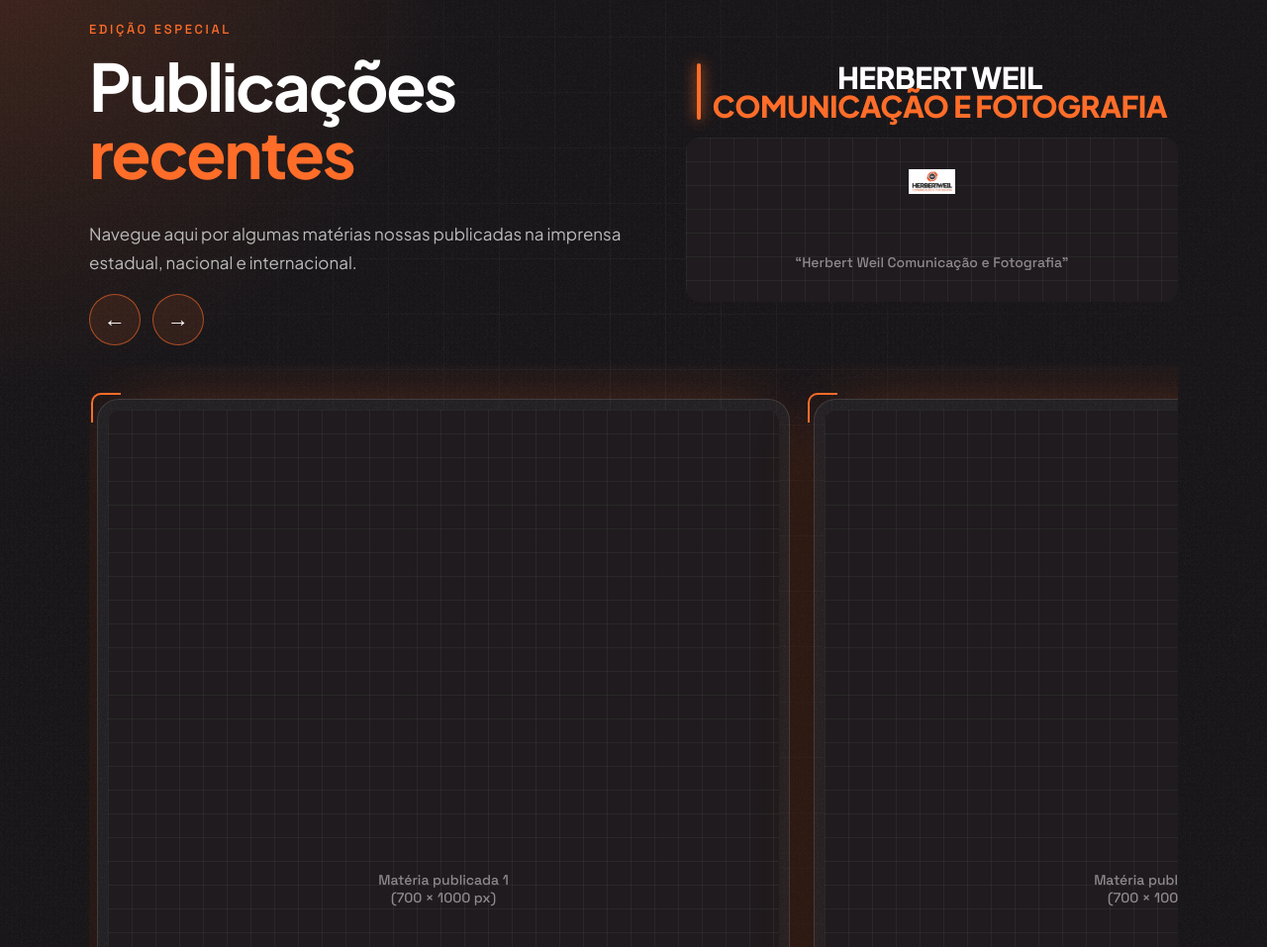
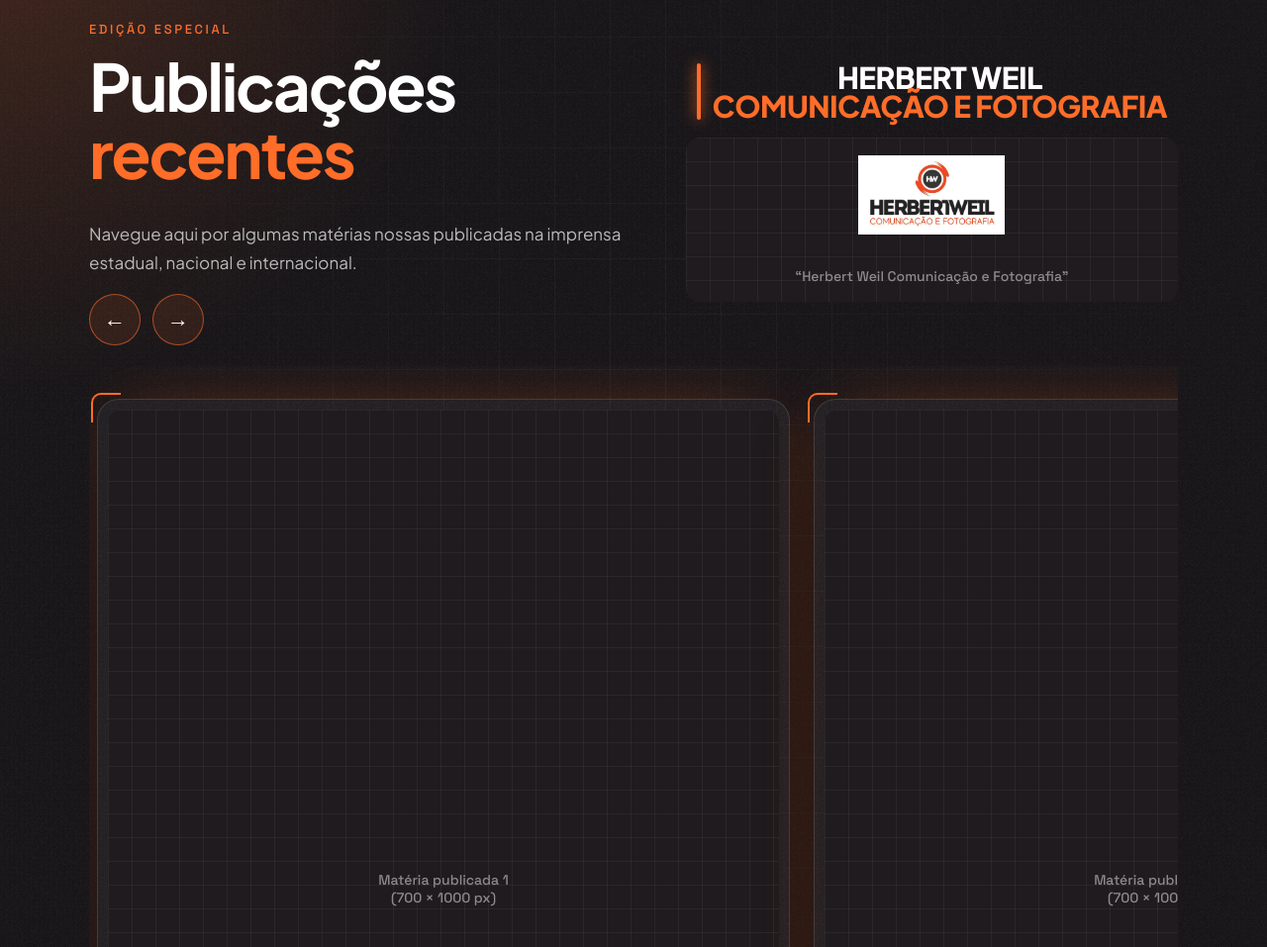
Before and after one commit to HerbertWeil/manchetero, a plain HTML site: page index.html in a window 1280 px wide. Shown: the part 4140-5097 px from the top of the page at 99% size. Drawn offline with Linux system fonts and the light colour scheme.

Commit message:
Altura logo

```diff
--- a/index.html
+++ b/index.html
@@ -131,7 +131,7 @@ footer .lg{display:inline-block;text-align:left;margin-bottom:28px;font-size:30p
 <div class="two"><div class="rv"><div class="kick">Edição especial</div><h2>Publicações <span class="o">recentes</span></h2>
 <p>Navegue aqui por algumas matérias nossas publicadas na imprensa estadual, nacional e internacional.</p>
 <div class="ctl"><button aria-label="Anterior" onclick="sl(-1)">←</button><button aria-label="Próximo" onclick="sl(1)">→</button></div></div>
-<div class="rv" style="text-align:center"><div class="lg" style="display:inline-block;font-size:30px;margin-bottom:18px"><b>Herbert Weil</b><b>Comunicação e Fotografia</b></div><div class="ph" style="aspect-ratio:3/1"><img src="logohw.jpg" alt="Herbert Weil Comunicação e Fotografia" style="height: 25px; width: auto; display: block; margin: 0 auto 4px auto;"><br>“Herbert Weil Comunicação e Fotografia”</div></div></div>
+<div class="rv" style="text-align:center"><div class="lg" style="display:inline-block;font-size:30px;margin-bottom:18px"><b>Herbert Weil</b><b>Comunicação e Fotografia</b></div><div class="ph" style="aspect-ratio:3/1"><img src="logohw.jpg" alt="Herbert Weil Comunicação e Fotografia" style="height: 80px; width: auto; display: block; margin: 0 auto 4px auto;"><br>“Herbert Weil Comunicação e Fotografia”</div></div></div>
 <div class="car" id="car"></div></div></section>
 
 <section class="sec or"><div class="w">
```
